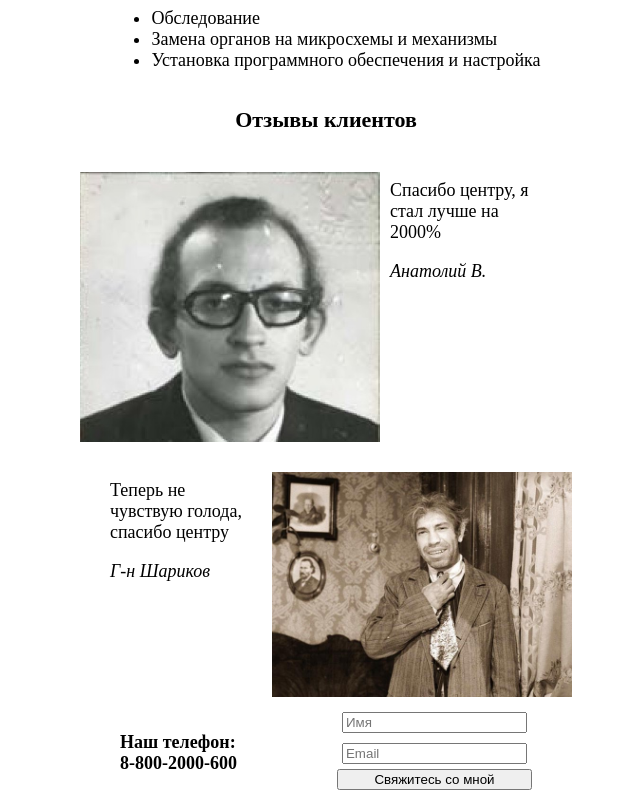
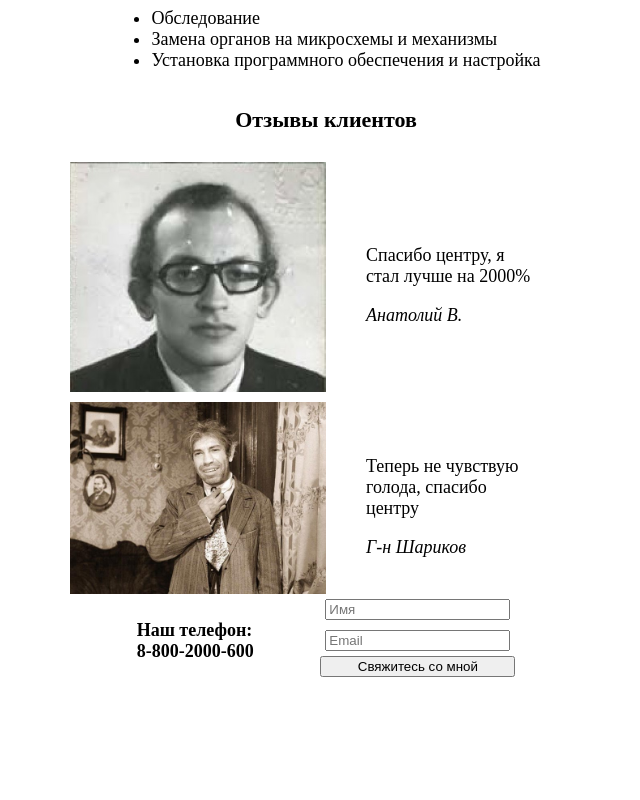
Before and after one commit to Kulabuhov-Alexey/get_cyborg, a plain HTML site: page index.html in a window 1280 px wide. Shown: the part 1262-2062 px from the top of the page, without its empty margins (314-954 px from the left). After the commit the page ends 1949 px from the top, so only its background shows below. Drawn offline with Linux system fonts and the light colour scheme.

Commit message:
fix adaptive2

```diff
--- a/style/style.css
+++ b/style/style.css
@@ -64,6 +64,7 @@ body {
   -ms-flex-wrap: wrap;
   flex-wrap: wrap;
   -ms-flex-pack: distribute;
+  -webkit-box-pack: justify;
   justify-content: space-between;
 }
 
@@ -97,7 +98,10 @@ body {
 }
 
 .reviews {
+  -webkit-box-align: stretch;
+  -ms-flex-align: stretch;
   align-items: stretch;
+
 }
 
 .description p {
@@ -106,13 +110,20 @@ body {
 
 .review {
   margin-top: 10px;
-
+  display: -webkit-box;
+  display: -ms-flexbox;
+  display: flex;
+  -webkit-box-pack: justify;
+  -ms-flex-pack: justify;
+  justify-content: space-between;
+  -webkit-box-align: center;
+  -ms-flex-align: center;
+  align-items: center;
 }
 
 .review img {
-  width: 300px;
+  width: 50%;
   height: auto;
-  padding: 10px;
 }
 
 .review span,
@@ -120,22 +131,26 @@ body {
   font-weight: bold;
 }
 
-.left {
-  float: left;
-}
-
-.right {
-  float: right;
-}
-
 .contacts {
+  display: -webkit-box;
+  display: -ms-flexbox;
   display: flex;
+  -webkit-box-orient: horizontal;
+  -webkit-box-direction: normal;
+  -ms-flex-direction: row;
   flex-direction: row;
-  justify-content: space-around;
+  -webkit-box-pack: space-evenly;
+  -ms-flex-pack: space-evenly;
+  justify-content: space-evenly;
 }
 
 .contacts form {
+  display: -webkit-box;
+  display: -ms-flexbox;
   display: flex;
+  -webkit-box-orient: vertical;
+  -webkit-box-direction: normal;
+  -ms-flex-direction: column;
   flex-direction: column;
   margin-bottom: 10px;
 }
@@ -166,12 +181,19 @@ body {
     width: 50px;
   }
 
-.intro,
-.features,
-.description,
-.reviews,
-.contacts {
+  .intro,
+  .features,
+  .description,
+  .reviews,
+  .contacts {
     width: 100%;
   }
 
+  .review {
+    -webkit-box-orient: vertical;
+    -webkit-box-direction: normal;
+    -ms-flex-direction: column;
+    flex-direction: column;
+  }
+
 }
```
